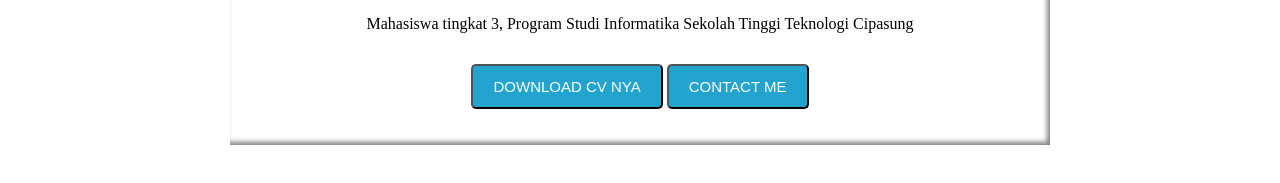
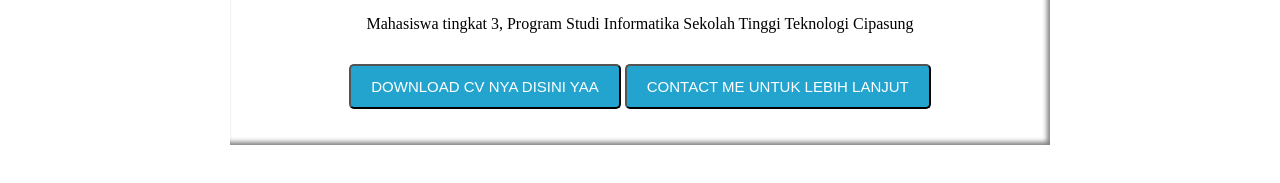
Before and after one commit to Manikhaa/Revou, a plain HTML site: page profile.html in a window 1280 px wide. Shown: the part 299-482 px from the top of the page. Drawn offline with Linux system fonts and the light colour scheme.

Commit message:
INI PERCOBAAN KESEKIAN

```diff
--- a/profile.html
+++ b/profile.html
@@ -81,8 +81,8 @@
 		Mahasiswa tingkat 3, Program Studi Informatika Sekolah Tinggi Teknologi Cipasung
 	<table><br><br>
 		<th>
-		<button class="button">DOWNLOAD CV NYA</button>
-		<button class="button">CONTACT ME</button>
+		<button class="button">DOWNLOAD CV NYA DISINI YAA</button>
+		<button class="button">CONTACT ME UNTUK LEBIH LANJUT</button>
 		</th>
 	</table>
 	</div>
```
